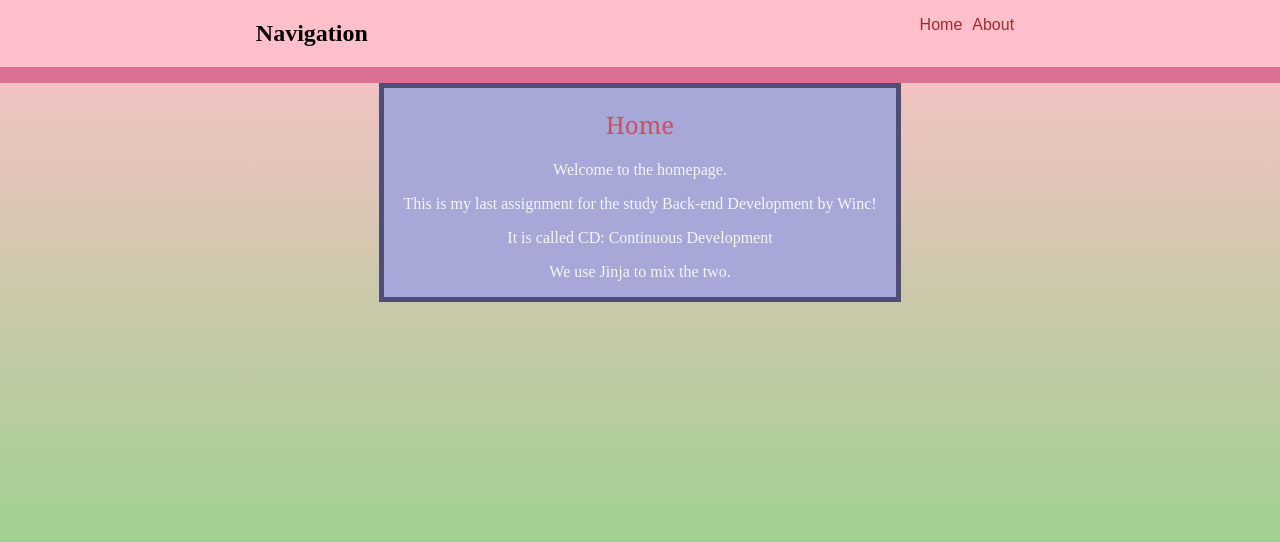
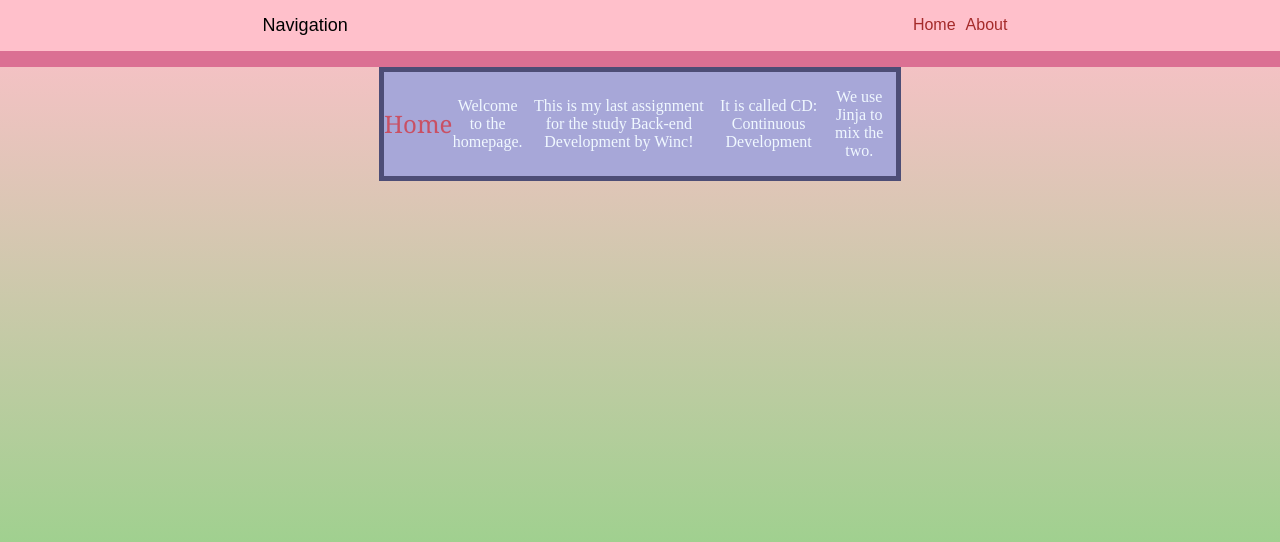
Before and after one commit to NvanKeeken/CD_Assignment, a Flask app: page / in a window 1280 px wide. Shown: the top 542 px of the page. Run offline with Flask 3, Linux system fonts and the light colour scheme.

Commit message:
added stylesheet

```diff
--- a/static/css/main.css
+++ b/static/css/main.css
@@ -25,8 +25,13 @@ body{
     list-style: none;
     color: palevioletred ;
     font-weight: 200;
+    align-items: center;
 }
-
+.nav h2{
+    font-family: sans-serif;
+    font-weight: 300;
+    font-size: large;
+}
 .nav_menu li{
     margin-right: 10px;
 }
@@ -68,5 +73,6 @@ body{
     width: 40%;
     height: 20%;
     margin: auto;
+    display: flex;
     align-items: center;
 }
```
